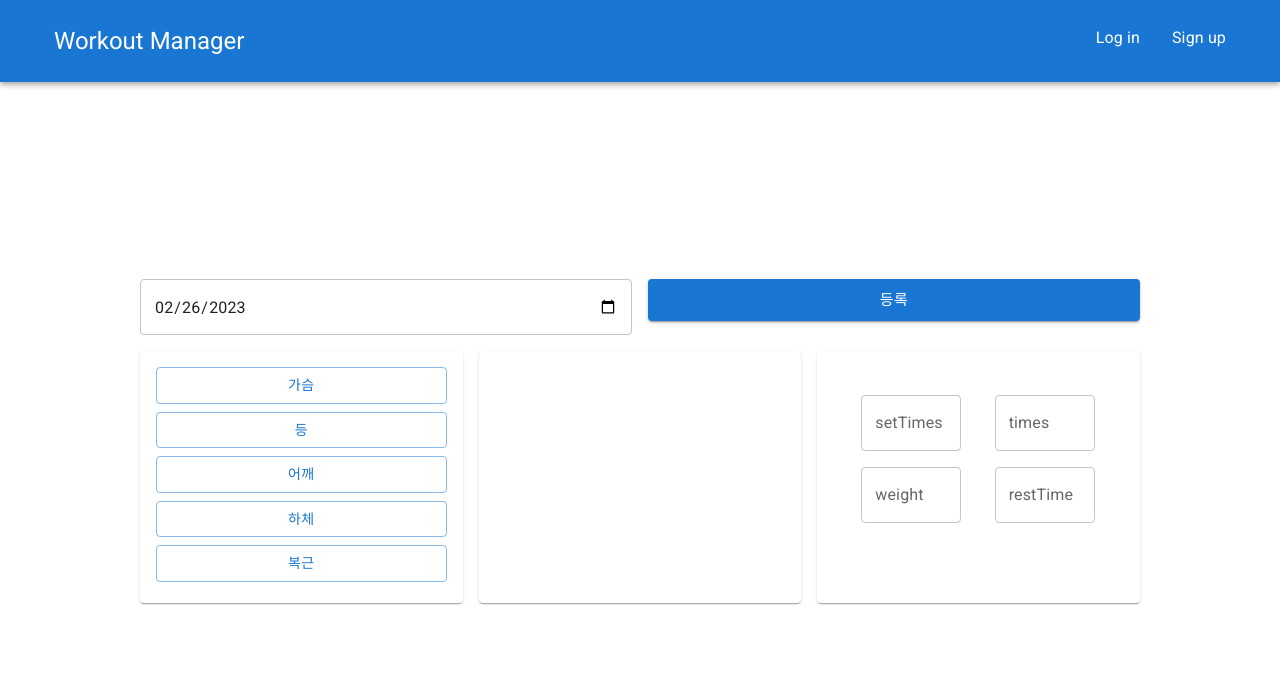
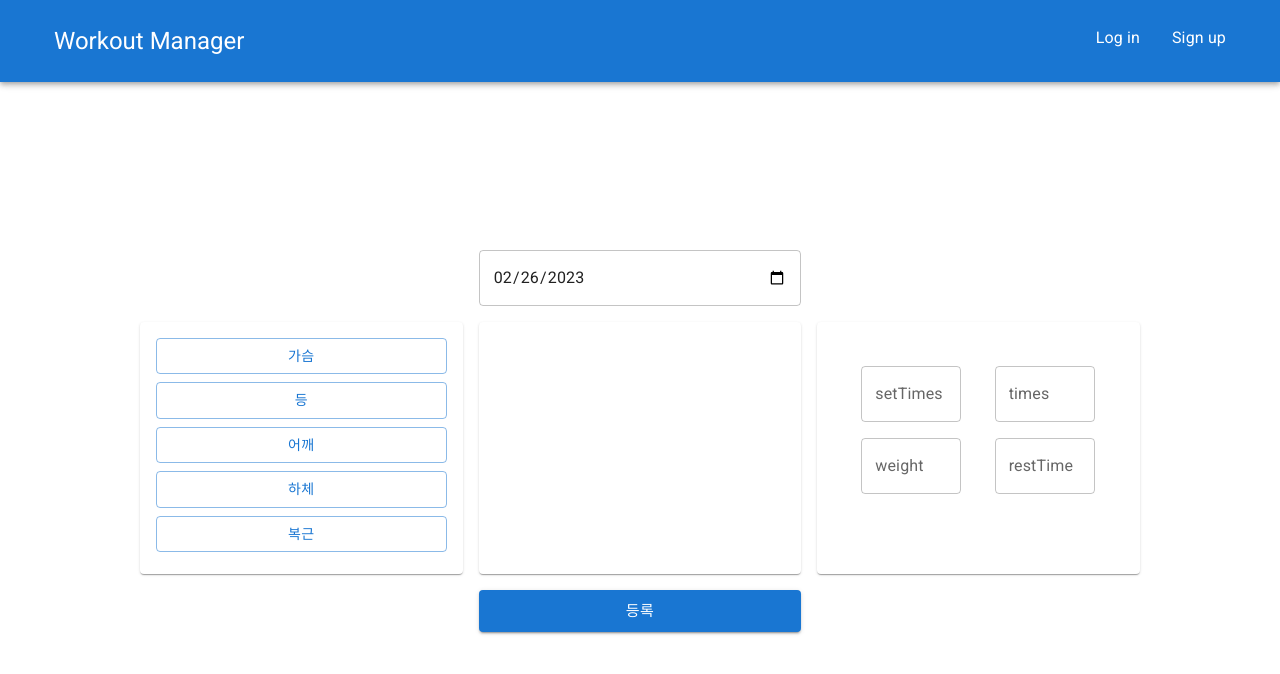
Before and after one commit to wujuno/workout-manager, a React (Create React App) app: page /record in a window 1280 px wide. Shown: the top 674 px of the page. Built offline with nearby package versions, Linux system fonts and the light colour scheme.

Commit message:
Style: Change Record

```diff
--- a/src/screens/Record.tsx
+++ b/src/screens/Record.tsx
@@ -23,15 +23,6 @@ const RecordWrapper = styled(BaseBox)`
     display: flex;
     justify-content: center;
   }
-`;
-const RecordBoxes = styled(BaseBox)`
-  margin-left: 10px;
-  padding: 15px 20px;
-  height: 270px;
-  overflow-y: auto;
-`;
-const DateBox = styled.div`
-  width: 100%;
 `;
 
 const List = styled.li`
@@ -145,7 +136,8 @@ function Record() {
       <RecordWrapper>
         <form onSubmit={handleSubmit(onvalid)}>
           <Grid container spacing={2}>
-            <Grid item xs={6}>
+            <Grid item xs={4}></Grid>
+            <Grid item xs={4}>
               <TextField
                 type="date"
                 variant="outlined"
@@ -154,11 +146,8 @@ function Record() {
                 {...register("date", { required: true })}
               ></TextField>
             </Grid>
-            <Grid item xs={6}>
-              <Button variant="contained" type="submit" size="large" fullWidth>
-                등록
-              </Button>
-            </Grid>
+            <Grid item xs={4}></Grid>
+
             <Grid item xs={4}>
               <Paper
                 elevation={1}
@@ -237,6 +226,13 @@ function Record() {
                 </CountingWrapper>
               </Paper>
             </Grid>
+            <Grid item xs={4}></Grid>
+            <Grid item xs={4}>
+              <Button variant="contained" type="submit" size="large" fullWidth>
+                등록
+              </Button>
+            </Grid>
+            <Grid item xs={4}></Grid>
           </Grid>
         </form>
       </RecordWrapper>
```
